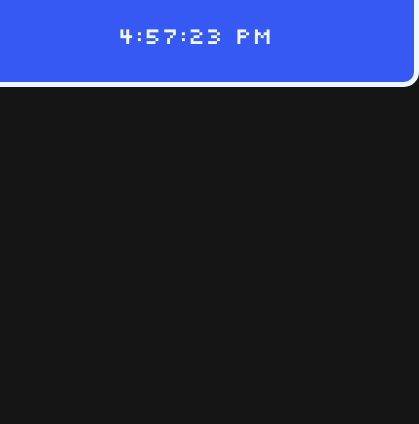
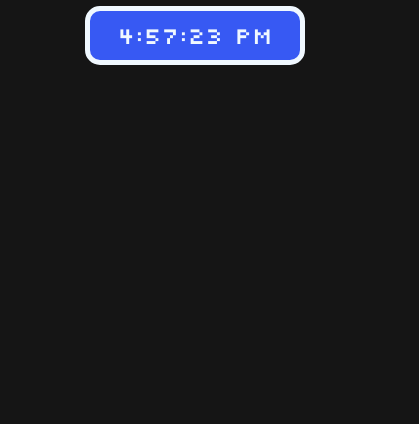
Before and after one commit to saklani19/digital-clock-DOM, a plain HTML site: page index.html in a window 390 px wide. Shown: the part 420-844 px from the top of the page, 419 px wide, since content can reach past the window. Drawn offline with Linux system fonts and the light colour scheme.

Commit message:
Update style.css
Added a media query so the web page scales correctly for mobile devices.

```diff
--- a/style.css
+++ b/style.css
@@ -44,3 +44,10 @@ body {
     font-size: 500%;
     padding: 0.1em 0.15em;
 }
+
+@media (max-width: 720px) {
+    .clock {
+        height: 10vmin;
+        width: 50vmin;
+    }
+}
```
